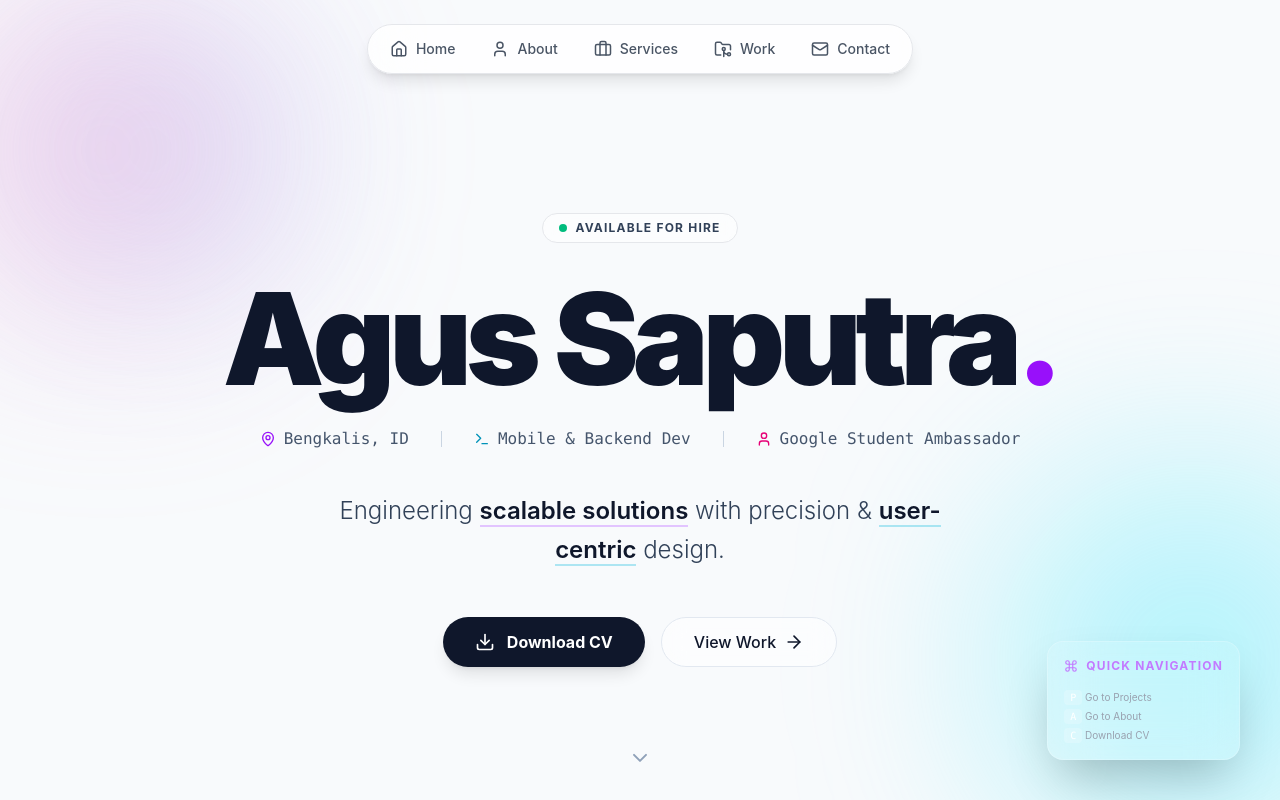
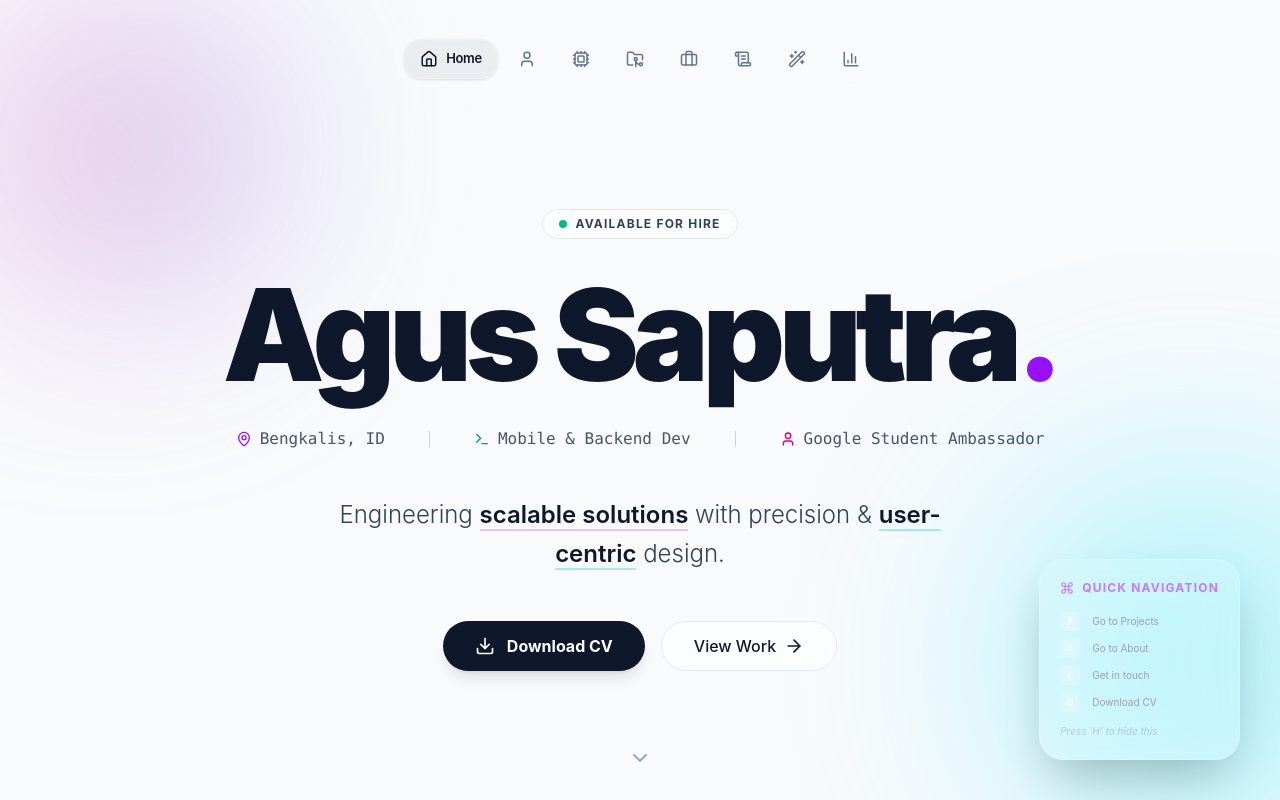
Before and after one commit to Agussaputr44/portfolio-me, a React (Vite) app in the folder client/: page / in a window 1280 px wide. Shown: the top 800 px of the page. Built offline with nearby package versions, Linux system fonts and the light colour scheme; no server answers.

Commit message:
fix: navbar refine

```diff
--- a/client/src/App.tsx
+++ b/client/src/App.tsx
@@ -1,4 +1,4 @@
-import { Suspense, lazy, useEffect, useState } from 'react';
+import { Suspense, lazy, useEffect, useState, useCallback } from 'react';
 import { motion, AnimatePresence } from 'framer-motion';
 import { MapPin, Terminal, User, Download, ArrowRight, ChevronDown, Command } from 'lucide-react';
 import { Navbar } from './components/Navbar';
@@ -23,28 +23,52 @@ const LoadingSection = () => (
 function App() {
   const [showShortcutHint, setShowShortcutHint] = useState(true);
 
-  const handleDownloadCV = () => {
+  // Gunakan useCallback agar fungsi tetap stabil saat dipanggil di useEffect
+  const handleDownloadCV = useCallback(() => {
     const link = document.createElement('a');
     link.href = '/cv_agus_saputra.pdf';
     link.download = 'CV_Agus_Saputra.pdf';
     document.body.appendChild(link);
     link.click();
     document.body.removeChild(link);
+  }, []);
+
+  const scrollToSection = (id: string) => {
+    document.getElementById(id)?.scrollIntoView({ behavior: 'smooth' });
   };
 
-  // INTERACTIVE FEATURE: Keyboard Shortcuts
+  // INTERACTIVE FEATURE: Perbaikan Shortcut
   useEffect(() => {
     const handleKeyDown = (e: KeyboardEvent) => {
+      // Pastikan shortcut tidak aktif saat user sedang mengetik di input atau textarea
+      if (e.target instanceof HTMLInputElement || e.target instanceof HTMLTextAreaElement) return;
+
       const key = e.key.toLowerCase();
-      if (key === 'p') document.getElementById('projects')?.scrollIntoView({ behavior: 'smooth' });
-      if (key === 'a') document.getElementById('about')?.scrollIntoView({ behavior: 'smooth' });
-      if (key === 'c') handleDownloadCV();
-      if (key === 'h') setShowShortcutHint(prev => !prev);
+
+      switch (key) {
+        case 'p':
+          scrollToSection('projects');
+          break;
+        case 'a':
+          scrollToSection('about');
+          break;
+        case 'c':
+          scrollToSection('footer'); // Get in touch / Contact
+          break;
+        case 'd':
+          handleDownloadCV(); // Download CV
+          break;
+        case 'h':
+          setShowShortcutHint(prev => !prev); // Toggle hint
+          break;
+        default:
+          break;
+      }
     };
 
     window.addEventListener('keydown', handleKeyDown);
     return () => window.removeEventListener('keydown', handleKeyDown);
-  }, []);
+  }, [handleDownloadCV]);
 
   return (
     <div className="relative min-h-screen font-sans selection:bg-purple-500/30 transition-colors duration-500 selection:text-white">
@@ -55,22 +79,36 @@ function App() {
 
       <Navbar />
 
-      {/* SHORTCUT HINT OVERLAY */}
+      {/* SHORTCUT HINT OVERLAY - Diperbarui agar sesuai logika baru */}
       <AnimatePresence>
         {showShortcutHint && (
           <motion.div
             initial={{ opacity: 0, x: 20 }}
             animate={{ opacity: 1, x: 0 }}
             exit={{ opacity: 0, x: 20 }}
-            className="fixed bottom-10 right-10 z-[60] hidden lg:flex flex-col gap-2 p-4 bg-white/10 backdrop-blur-xl border border-white/20 rounded-2xl shadow-2xl pointer-events-none"
+            className="fixed bottom-10 right-10 z-[60] hidden lg:flex flex-col gap-2 p-5 bg-white/10 dark:bg-black/40 backdrop-blur-xl border border-white/20 rounded-3xl shadow-2xl pointer-events-none"
           >
             <div className="flex items-center gap-2 mb-2 text-purple-400 font-bold text-xs uppercase tracking-widest">
               <Command size={14} /> Quick Navigation
             </div>
-            <div className="text-[10px] text-gray-400 space-y-1">
-              <p><kbd className="bg-white/20 px-1.5 py-0.5 rounded text-white">P</kbd> Go to Projects</p>
-              <p><kbd className="bg-white/20 px-1.5 py-0.5 rounded text-white">A</kbd> Go to About</p>
-              <p><kbd className="bg-white/20 px-1.5 py-0.5 rounded text-white">C</kbd> Download CV</p>
+            <div className="text-[10px] text-gray-400 space-y-2">
+              <p className="flex items-center gap-3">
+                <kbd className="bg-white/20 min-w-[20px] text-center px-1.5 py-0.5 rounded text-white font-mono">P</kbd>
+                <span>Go to Projects</span>
+              </p>
+              <p className="flex items-center gap-3">
+                <kbd className="bg-white/20 min-w-[20px] text-center px-1.5 py-0.5 rounded text-white font-mono">A</kbd>
+                <span>Go to About</span>
+              </p>
+              <p className="flex items-center gap-3">
+                <kbd className="bg-white/20 min-w-[20px] text-center px-1.5 py-0.5 rounded text-white font-mono">C</kbd>
+                <span>Get in touch</span>
+              </p>
+              <p className="flex items-center gap-3">
+                <kbd className="bg-white/20 min-w-[20px] text-center px-1.5 py-0.5 rounded text-white font-mono">D</kbd>
+                <span>Download CV</span>
+              </p>
+              <div className="pt-1 opacity-50 italic">Press 'H' to hide this</div>
             </div>
           </motion.div>
         )}
@@ -107,17 +145,17 @@ function App() {
             transition={{ delay: 0.3 }}
             className="flex flex-wrap justify-center items-center gap-4 md:gap-8 text-sm md:text-base font-mono mb-10 text-slate-600 dark:text-gray-400"
           >
-            <div className="flex items-center gap-2">
+            <div className="flex items-center gap-2 px-3 py-1 rounded-lg hover:bg-slate-100 dark:hover:bg-white/5 transition-colors">
               <MapPin size={16} className="text-purple-600 dark:text-purple-400" />
               <span>Bengkalis, ID</span>
             </div>
             <div className="hidden md:block w-[1px] h-4 bg-slate-300 dark:bg-white/10"></div>
-            <div className="flex items-center gap-2">
+            <div className="flex items-center gap-2 px-3 py-1 rounded-lg hover:bg-slate-100 dark:hover:bg-white/5 transition-colors">
               <Terminal size={16} className="text-cyan-600 dark:text-cyan-400" />
               <span>Mobile & Backend Dev</span>
             </div>
             <div className="hidden md:block w-[1px] h-4 bg-slate-300 dark:bg-white/10"></div>
-            <div className="flex items-center gap-2">
+            <div className="flex items-center gap-2 px-3 py-1 rounded-lg hover:bg-slate-100 dark:hover:bg-white/5 transition-colors">
               <User size={16} className="text-pink-600 dark:text-pink-400" />
               <span>Google Student Ambassador</span>
             </div>
@@ -151,8 +189,8 @@ function App() {
             <motion.button
               whileHover={{ scale: 1.05 }}
               whileTap={{ scale: 0.95 }}
-              onClick={() => document.getElementById('projects')?.scrollIntoView({ behavior: 'smooth' })}
-              className="group flex items-center gap-2 px-8 py-3 rounded-full font-medium transition-all backdrop-blur-md border bg-white/50 border-slate-200 text-slate-900 dark:bg-white/5 dark:border-white/10 dark:text-white"
+              onClick={() => scrollToSection('projects')}
+              className="group flex items-center gap-2 px-8 py-3 rounded-full font-medium transition-all backdrop-blur-md border bg-white/50 border-slate-200 text-slate-900 dark:bg-white/5 dark:border-white/10 dark:text-white hover:bg-white/80 dark:hover:bg-white/10"
             >
               View Work <ArrowRight size={20} className="group-hover:translate-x-1 transition-transform" />
             </motion.button>
@@ -183,7 +221,7 @@ function App() {
 }
 
 const SectionWrapper = ({ children, id }: { children: React.ReactNode, id: string }) => (
-  <section id={id} className="scroll-mt-20">
+  <section id={id} className="scroll-mt-24">
     <Suspense fallback={<LoadingSection />}>
       {children}
     </Suspense>
--- a/client/src/components/Navbar.tsx
+++ b/client/src/components/Navbar.tsx
@@ -1,59 +1,115 @@
-import { motion } from "framer-motion";
-import { Home, FolderGit2, User, Mail, Briefcase } from "lucide-react";
-// import { useTheme } from "../hooks/useTheme";
+import { useEffect, useState } from "react";
+import { motion, AnimatePresence, LayoutGroup } from "framer-motion";
+import {
+  Home, User, Cpu, FolderGit2, Briefcase,
+  ScrollText, Wand2, BarChart3
+} from "lucide-react";
 
 export const Navbar = () => {
-  // const { theme, toggleTheme } = useTheme();
-
-  const scrollToSection = (id: string) => {
-    const element = document.getElementById(id);
-    if (element) {
-      element.scrollIntoView({ behavior: "smooth" });
-    }
-  };
+  const [activeSection, setActiveSection] = useState("home");
+  const [hoveredSection, setHoveredSection] = useState<string | null>(null);
+  const [scrolled, setScrolled] = useState(false);
 
   const navItems = [
     { id: "home", icon: <Home size={18} />, label: "Home" },
     { id: "about", icon: <User size={18} />, label: "About" },
-    { id: "services", icon: <Briefcase size={18} />, label: "Services" },
+    { id: "skills", icon: <Cpu size={18} />, label: "Skills" },
     { id: "projects", icon: <FolderGit2 size={18} />, label: "Work" },
-    { id: "contact", icon: <Mail size={18} />, label: "Contact" },
+    { id: "experience", icon: <Briefcase size={18} />, label: "Resume" },
+    { id: "certs", icon: <ScrollText size={18} />, label: "Certs" },
+    { id: "services", icon: <Wand2 size={18} />, label: "Services" },
+    { id: "analytics", icon: <BarChart3 size={18} />, label: "Stats" },
   ];
 
+  useEffect(() => {
+    const handleScroll = () => {
+      setScrolled(window.scrollY > 20);
+      const current = navItems.find((item) => {
+        const element = document.getElementById(item.id);
+        if (element) {
+          const rect = element.getBoundingClientRect();
+          return rect.top >= -200 && rect.top <= 300;
+        }
+        return false;
+      });
+      if (current) setActiveSection(current.id);
+    };
+
+    window.addEventListener("scroll", handleScroll, { passive: true });
+    return () => window.removeEventListener("scroll", handleScroll);
+  }, []);
+
   return (
-    <div className="fixed top-6 left-0 right-0 z-50 flex justify-center px-4">
+    <div className="fixed top-8 left-0 right-0 z-[100] flex justify-center px-4 pointer-events-none">
+      <LayoutGroup>
         <motion.nav
-        initial={{ y: -100, opacity: 0 }}
+          initial={{ y: -20, opacity: 0 }}
           animate={{ y: 0, opacity: 1 }}
-        transition={{ duration: 0.8, ease: "easeOut" }}
-        className="flex items-center gap-1 p-1.5
-                   bg-white/80 dark:bg-black/20
-                   backdrop-blur-xl border border-gray-200 dark:border-white/10
-                   rounded-full shadow-lg dark:shadow-purple-900/20 transition-colors duration-300"
+          className={`
+            flex items-center gap-1 p-1.5 pointer-events-auto
+            transition-all duration-700 ease-[cubic-bezier(0.23,1,0.32,1)]
+            rounded-[24px] border border-white/20
+            ${scrolled
+              ? "bg-[#f5f5f7]/40 dark:bg-[#1d1d1f]/40 backdrop-blur-[25px] backdrop-saturate-[1.8] shadow-[0_12px_40px_-12px_rgba(0,0,0,0.15)]"
+              : "bg-white/10 dark:bg-black/10 backdrop-blur-md border-white/5"}
+          `}
         >
-        {navItems.map((item) => (
+          {navItems.map((item) => {
+            const isActive = activeSection === item.id;
+            const isHovered = hoveredSection === item.id;
+            const showLabel = isActive || isHovered;
+
+            return (
               <button
                 key={item.id}
-            onClick={() => scrollToSection(item.id)}
-            className="relative px-4 py-2 rounded-full text-gray-600 dark:text-gray-300 hover:text-black dark:hover:text-white transition-colors group"
+                onMouseEnter={() => setHoveredSection(item.id)}
+                onMouseLeave={() => setHoveredSection(null)}
+                onClick={() => document.getElementById(item.id)?.scrollIntoView({ behavior: "smooth" })}
+                className="relative flex items-center h-10 px-4 rounded-[18px] transition-all duration-300 outline-none"
               >
-            <span className="flex items-center gap-2 text-sm font-medium relative z-10">
+                {/* PIL AKTIF: Efek Kaca Abu-abu (Apple Style) */}
+                {isActive && (
+                  <motion.div
+                    layoutId="nav-glow"
+                    className="absolute inset-0 bg-gray-500/10 dark:bg-white/10 backdrop-blur-md rounded-[18px] border border-white/20 shadow-sm"
+                    transition={{ type: "spring", stiffness: 350, damping: 30 }}
+                  />
+                )}
+
+                {/* HOVER INDICATOR: Tipis & Halus */}
+                {isHovered && !isActive && (
+                  <motion.div
+                    layoutId="nav-hover"
+                    className="absolute inset-0 bg-gray-400/5 dark:bg-white/5 rounded-[18px]"
+                    transition={{ type: "spring", stiffness: 400, damping: 30 }}
+                  />
+                )}
+
+                <div className="relative z-10 flex items-center gap-2">
+                  <span className={`transition-colors duration-300 ${isActive ? "text-slate-900 dark:text-white" : "text-slate-500 dark:text-slate-500"}`}>
                     {item.icon}
-              <span className="hidden sm:block">{item.label}</span>
                   </span>
-            <span className="absolute inset-0 bg-gray-100 dark:bg-white/10 rounded-full scale-0 group-hover:scale-100 transition-transform duration-300" />
+
+                  <AnimatePresence mode="popLayout" initial={false}>
+                    {showLabel && (
+                      <motion.span
+                        initial={{ opacity: 0, scale: 0.9, x: -5 }}
+                        animate={{ opacity: 1, scale: 1, x: 0 }}
+                        exit={{ opacity: 0, scale: 0.9, x: -5 }}
+                        transition={{ duration: 0.2, ease: [0.23, 1, 0.32, 1] }}
+                        className={`text-[13px] font-semibold tracking-tight whitespace-nowrap
+                          ${isActive ? "text-slate-900 dark:text-white" : "text-slate-500"}`}
+                      >
+                        {item.label}
+                      </motion.span>
+                    )}
+                  </AnimatePresence>
+                </div>
               </button>
-        ))}
-
-        {/* <div className="w-[1px] h-6 bg-gray-300 dark:bg-white/20 mx-2"></div> */}
-
-        {/* <button
-          onClick={toggleTheme}
-          className="p-2 rounded-full text-gray-600 dark:text-gray-300 hover:bg-gray-100 dark:hover:bg-white/10 transition-colors"
-        >
-          {theme === 'dark' ? <Sun size={18} className="text-yellow-400" /> : <Moon size={18} className="text-slate-700" />}
-        </button> */}
+            );
+          })}
         </motion.nav>
+      </LayoutGroup>
     </div>
   );
 };
```
Lines whose indentation alone changed are shown as unchanged.
